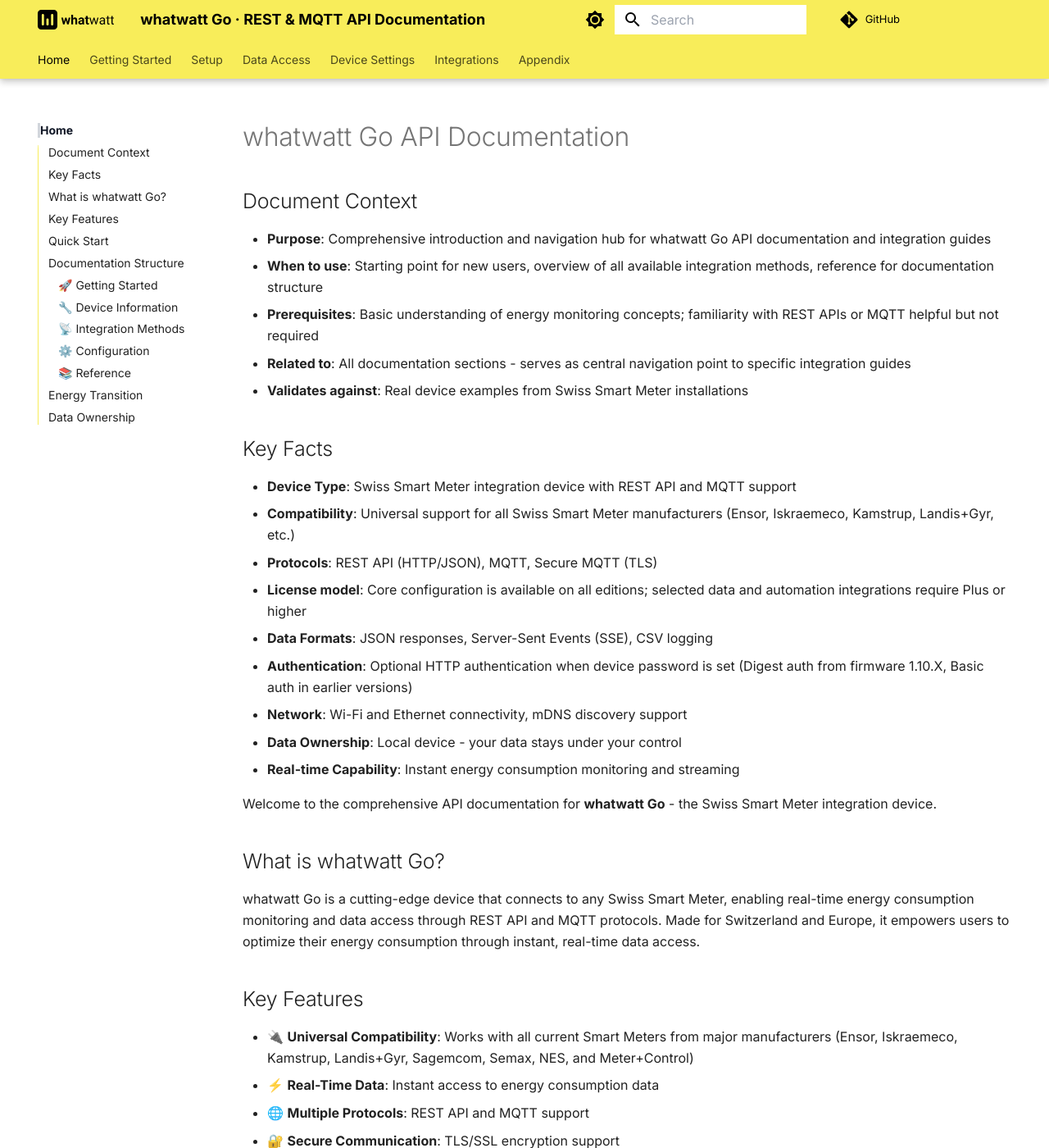
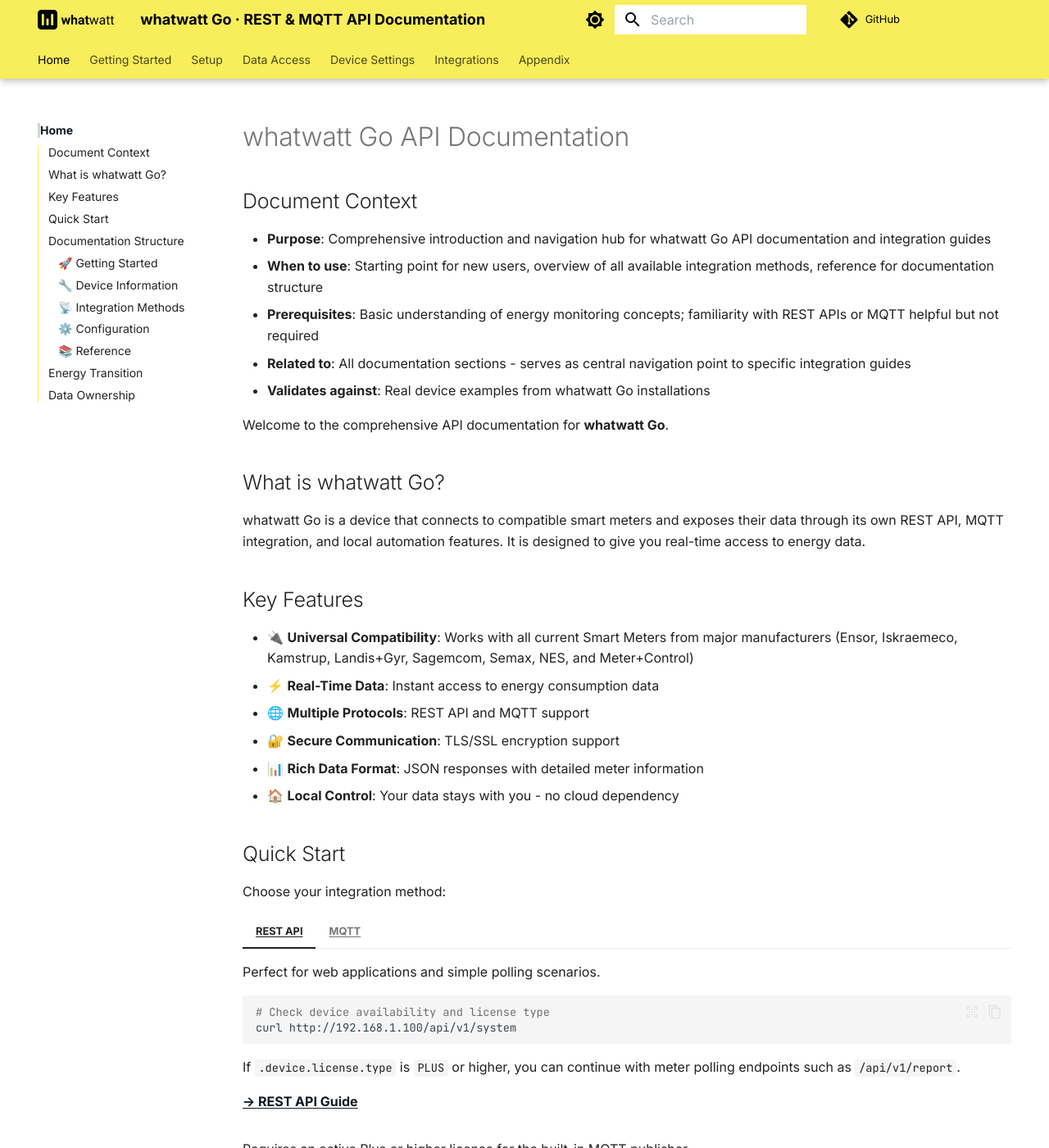
Before and after one commit to whatwatt-ch/whatwatt-go-documentation, an MkDocs documentation site: the page built from docs/index.md, in a window 1280 px wide and 1400 px high. Shown: the whole window at 82% size. Built offline with MkDocs 1.6.1 and Material for MkDocs 9.7.7, drawn with Linux system fonts in a browser that asks for light colours; some of the changed text lies outside the part shown.

Commit message:
Clarify whatwatt Go device descriptions

```diff
--- a/docs/index.md
+++ b/docs/index.md
@@ -18,25 +18,13 @@
 - **When to use**: Starting point for new users, overview of all available integration methods, reference for documentation structure
 - **Prerequisites**: Basic understanding of energy monitoring concepts; familiarity with REST APIs or MQTT helpful but not required
 - **Related to**: All documentation sections - serves as central navigation point to specific integration guides
-- **Validates against**: Real device examples from Swiss Smart Meter installations
+- **Validates against**: Real device examples from whatwatt Go installations
 
-## Key Facts
-
-- **Device Type**: Swiss Smart Meter integration device with REST API and MQTT support
-- **Compatibility**: Universal support for all Swiss Smart Meter manufacturers (Ensor, Iskraemeco, Kamstrup, Landis+Gyr, etc.)
-- **Protocols**: REST API (HTTP/JSON), MQTT, Secure MQTT (TLS)
-- **License model**: Core configuration is available on all editions; selected data and automation integrations require Plus or higher
-- **Data Formats**: JSON responses, Server-Sent Events (SSE), CSV logging
-- **Authentication**: Optional HTTP authentication when device password is set (Digest auth from firmware 1.10.X, Basic auth in earlier versions)
-- **Network**: Wi-Fi and Ethernet connectivity, mDNS discovery support
-- **Data Ownership**: Local device - your data stays under your control
-- **Real-time Capability**: Instant energy consumption monitoring and streaming
-
-Welcome to the comprehensive API documentation for **whatwatt Go** - the Swiss Smart Meter integration device.
+Welcome to the comprehensive API documentation for **whatwatt Go**.
 
 ## What is whatwatt Go?
 
-whatwatt Go is a cutting-edge device that connects to any Swiss Smart Meter, enabling real-time energy consumption monitoring and data access through REST API and MQTT protocols. Made for Switzerland and Europe, it empowers users to optimize their energy consumption through instant, real-time data access.
+whatwatt Go is a device that connects to compatible smart meters and exposes their data through its own REST API, MQTT integration, and local automation features. It is designed to give you real-time access to energy data.
 
 ## Key Features
 
@@ -135,7 +123,7 @@
 
 > The Energy Transition will only succeed if we can optimize our own energy consumption. This is only possible if we know our consumption in real time and can react accordingly.
 
-The Swiss Federal Regulation concerning electricity supply stipulates that Smart Meters must be equipped with an interface that allows retrieving measured data in real time. **whatwatt Go uses this interface to give you control over your energy data.**
+Smart meters can expose measured data in real time through their local communication interfaces. **whatwatt Go uses this interface to give you control over your energy data.**
 
 ## Data Ownership
 
```
Also changed, not shown: docs/20-rest/report-objects.md (+1 -1 lines).
